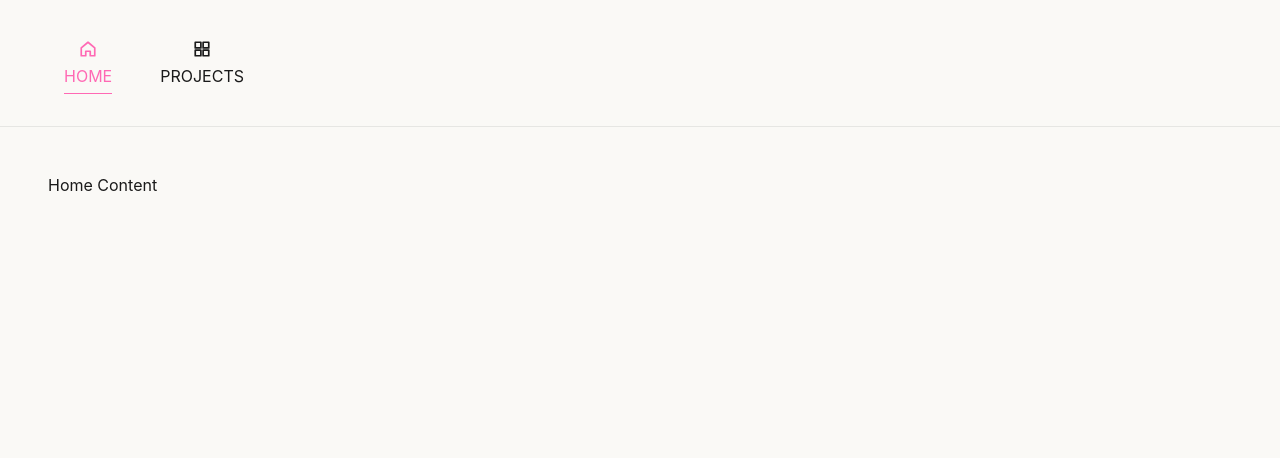
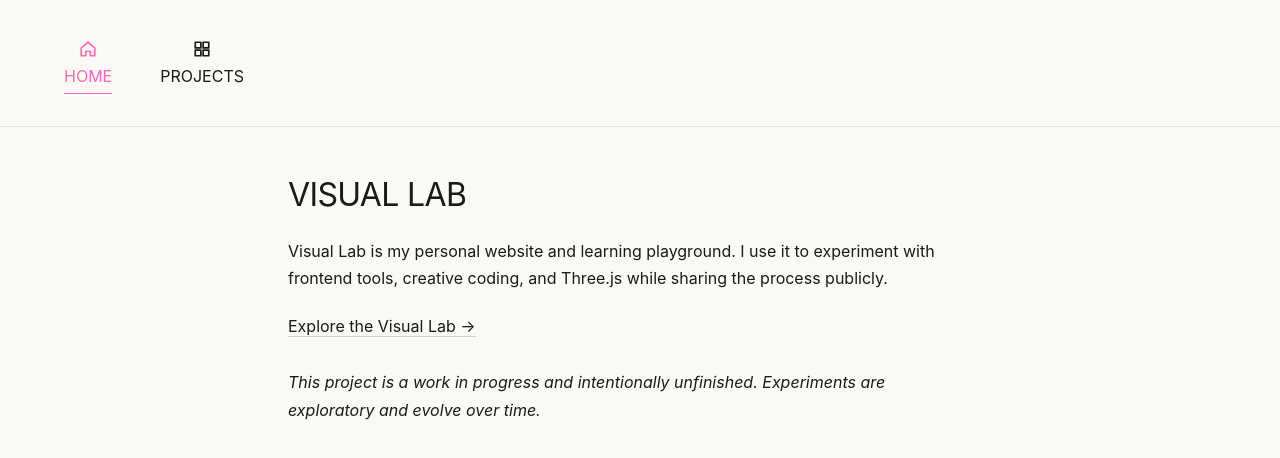
Before and after one commit to thaisfinck/my-code-sampler, a React (Vite) app: page / in a window 1280 px wide. Shown: the top 458 px of the page. Built offline with nearby package versions, Linux system fonts and the light colour scheme.

Commit message:
add initial content to the pages

```diff
--- a/src/app/App.tsx
+++ b/src/app/App.tsx
@@ -1,6 +1,6 @@
 import { Routes, Route, Link, useLocation } from 'react-router-dom';
-import Home from '../pages/Home';
-import Projects from '../pages/Projects';
+import Home from '../pages/Home/home';
+import Projects from '../pages/Projects/projects';
 import '../styles/App.css';
 import { HomeIcon, ProjectIcon } from '../styles/icons';
 
--- a/src/pages/Home.tsx
+++ /dev/null
@@ -1,5 +0,0 @@
-const Home = () => {
-  return <div>Home Content</div>;
-};
-
-export default Home;
--- /dev/null
+++ b/src/pages/Home/home.css
@@ -0,0 +1,81 @@
+/* Home Page Styles */
+main section {
+  margin-bottom: 2rem;
+  max-width: 65ch;
+}
+
+main section:last-child {
+  margin-bottom: 0;
+}
+
+main h1 {
+  font-size: 2rem;
+  font-weight: 400;
+  margin-bottom: 1.5rem;
+  color: #1a1a1a;
+  letter-spacing: -0.02em;
+}
+
+main h2 {
+  font-size: 1.5rem;
+  font-weight: 400;
+  margin-bottom: 1.5rem;
+  color: #1a1a1a;
+  letter-spacing: -0.01em;
+}
+
+main p {
+  font-size: 1rem;
+  line-height: 1.7;
+  color: #1a1a1a;
+  margin-bottom: 1.5rem;
+}
+
+main p:last-child {
+  margin-bottom: 0;
+}
+
+main ul {
+  list-style: none;
+  padding: 0;
+}
+
+main li {
+  font-size: 1rem;
+  line-height: 1.7;
+  color: #1a1a1a;
+  padding-left: 1.5rem;
+  position: relative;
+  margin-bottom: 0.75rem;
+}
+
+main li::before {
+  content: '—';
+  position: absolute;
+  left: 0;
+  color: rgba(26, 26, 26, 0.4);
+}
+
+main li:last-child {
+  margin-bottom: 0;
+}
+
+main a {
+  color: #1a1a1a;
+  text-decoration: none;
+  border-bottom: 1px solid rgba(26, 26, 26, 0.2);
+  transition: all 0.2s ease;
+  display: inline-block;
+}
+
+main a:hover {
+  color: #ff69b4;
+  border-bottom-color: #ff69b4;
+}
+
+main i {
+  font-size: 1rem;
+  line-height: 1.7;
+  color: #1a1a1a;
+  font-style: italic;
+}
--- /dev/null
+++ b/src/pages/Home/home.tsx
@@ -0,0 +1,29 @@
+import { Link } from 'react-router-dom';
+import './Home.css';
+
+const Home = () => {
+  return (
+    <>
+      <section>
+        <h1>VISUAL LAB</h1>
+
+        <p>
+          Visual Lab is my personal website and learning playground. I use it to
+          experiment with frontend tools, creative coding, and Three.js while
+          sharing the process publicly.
+        </p>
+
+        <Link to="/projects">Explore the Visual Lab →</Link>
+      </section>
+
+      <section>
+        <i>
+          This project is a work in progress and intentionally unfinished.
+          Experiments are exploratory and evolve over time.
+        </i>
+      </section>
+    </>
+  );
+};
+
+export default Home;
--- a/src/pages/Projects.tsx
+++ /dev/null
@@ -1,5 +0,0 @@
-const Projects = () => {
-  return <div>Projects Content</div>;
-};
-
-export default Projects;
--- /dev/null
+++ b/src/pages/Projects/projects.tsx
@@ -0,0 +1,10 @@
+const Projects = () => {
+  return (
+    <section>
+      <h1>PROJECTS</h1>
+      <p>This page is a work in progress.</p>
+    </section>
+  );
+};
+
+export default Projects;
--- a/src/styles/App.css
+++ b/src/styles/App.css
@@ -82,4 +82,7 @@
 main {
   flex: 1;
   padding: 3rem;
+  max-width: 800px;
+  margin: 0 auto;
+  width: 100%;
 }
```
